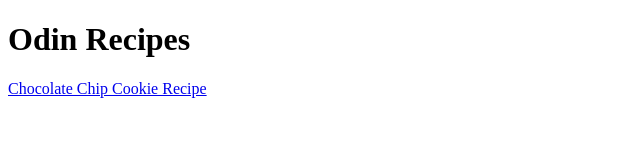
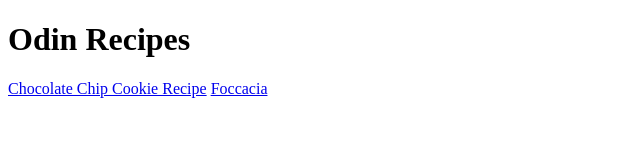
Before and after one commit to drchama8989/odin-recipes, a plain HTML site: page index.html in a window 1280 px wide. Shown: the full height of the page, 0-640 px from the left. Drawn offline with Linux system fonts and the light colour scheme.

Commit message:
add link to Foccacia

```diff
--- a/index.html
+++ b/index.html
@@ -8,5 +8,6 @@
 <body>
     <h1> Odin Recipes</h1>
     <a href="recipes/cookies.html">Chocolate Chip Cookie Recipe</a>
+    <a href="recipes/bread.html">Foccacia</a>
 </body>
 </html>
```
